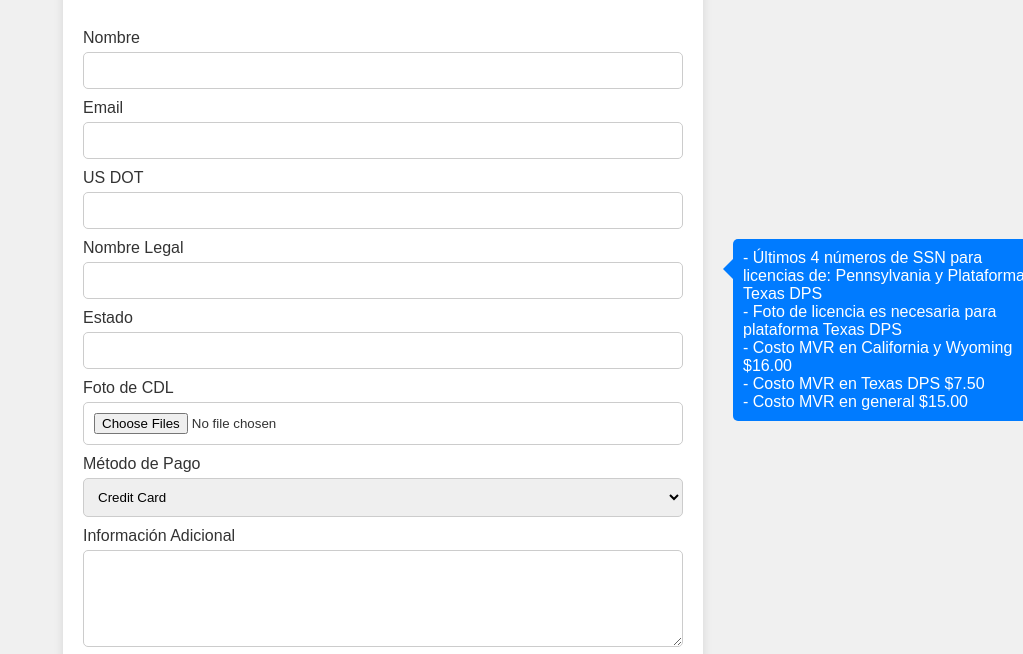
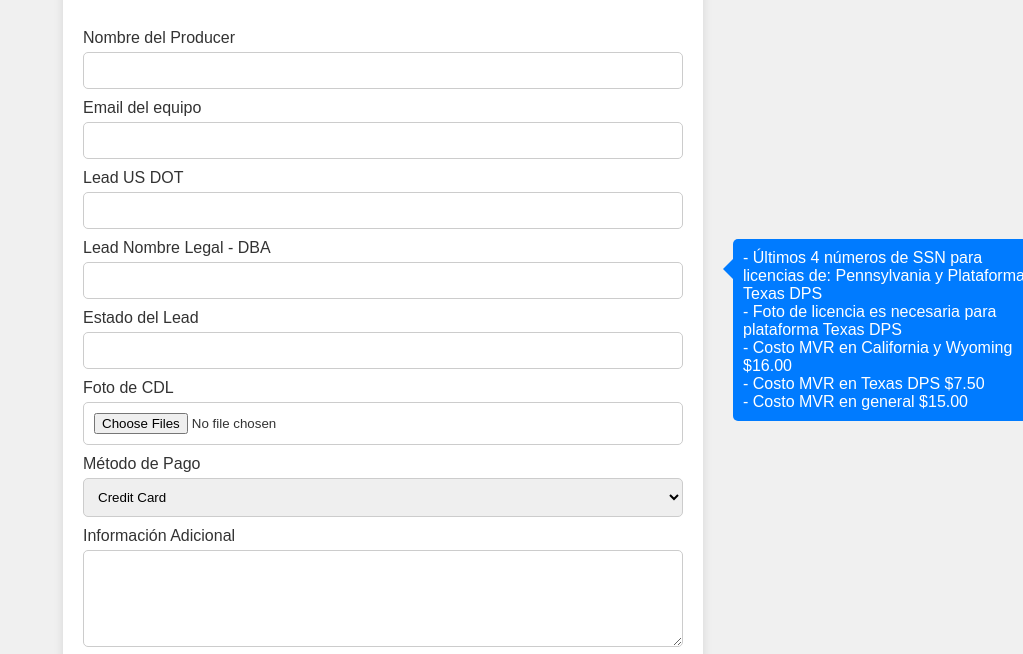
Before and after one commit to PTSCastPR/solicitud-mvrII, a plain HTML site: page index.html in a window 1280 px wide. Shown: the part 131-785 px from the top of the page, without its empty margins (257-1280 px from the left). Drawn offline with Linux system fonts and the light colour scheme.

Commit message:
Update index.html

```diff
--- a/index.html
+++ b/index.html
@@ -78,19 +78,19 @@
     <div class="container">
         <h1>Solicitud de MVR</h1>
         <form action="/submit" method="post">
-            <label for="name">Nombre</label>
+            <label for="name">Nombre del Producer</label>
             <input type="text" id="name" name="name" required>
 
-            <label for="email">Email</label>
+            <label for="email">Email del equipo</label>
             <input type="email" id="email" name="email" required>
 
-            <label for="usdot">US DOT</label>
+            <label for="usdot">Lead US DOT</label>
             <input type="text" id="usdot" name="usdot" required>
 
-            <label for="legalname">Nombre Legal</label>
+            <label for="legalname">Lead Nombre Legal - DBA</label>
             <input type="text" id="legalname" name="legalname" required>
 
-            <label for="state">Estado</label>
+            <label for="state">Estado del Lead</label>
             <input type="text" id="state" name="state" required>
 
             <label for="cdl">Foto de CDL</label>
@@ -101,6 +101,7 @@
                 <option value="credit_card">Credit Card</option>
                 <option value="ach">ACH</option>
                 <option value="epay">Epay</option>
+                <option value="epay">Credit</option>
                 <option value="other">Other</option>
             </select>
 
```
